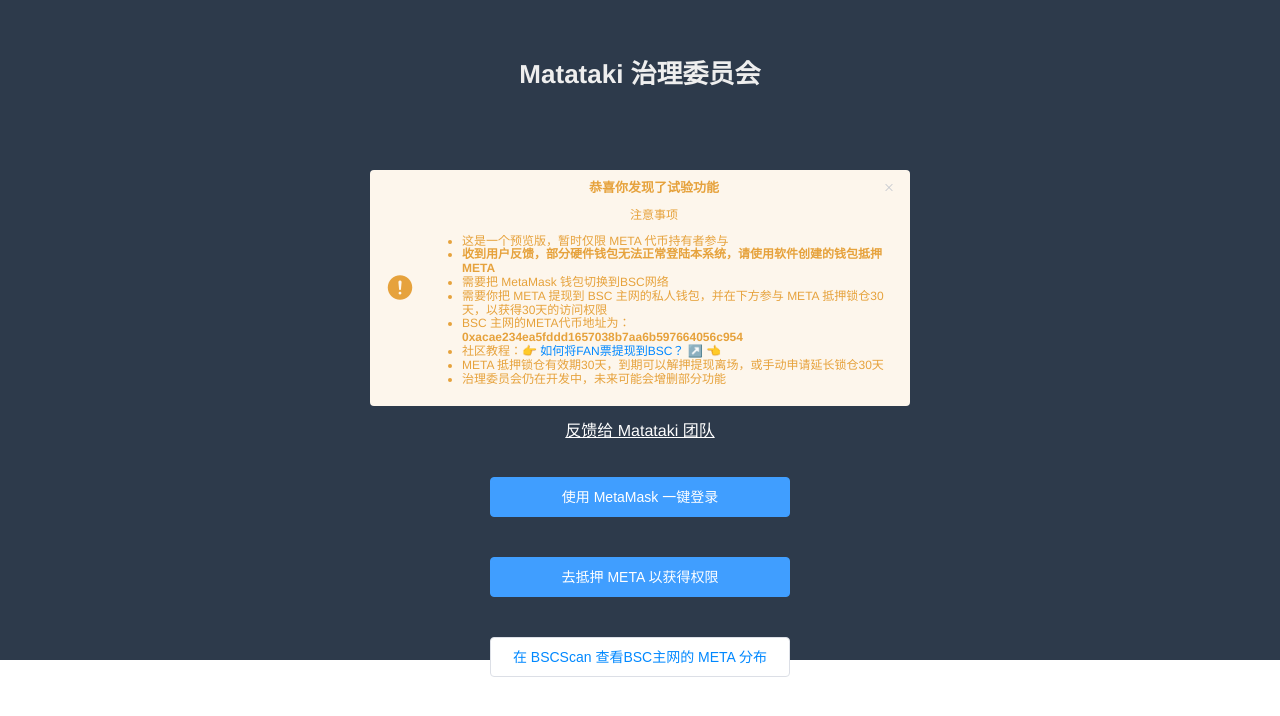
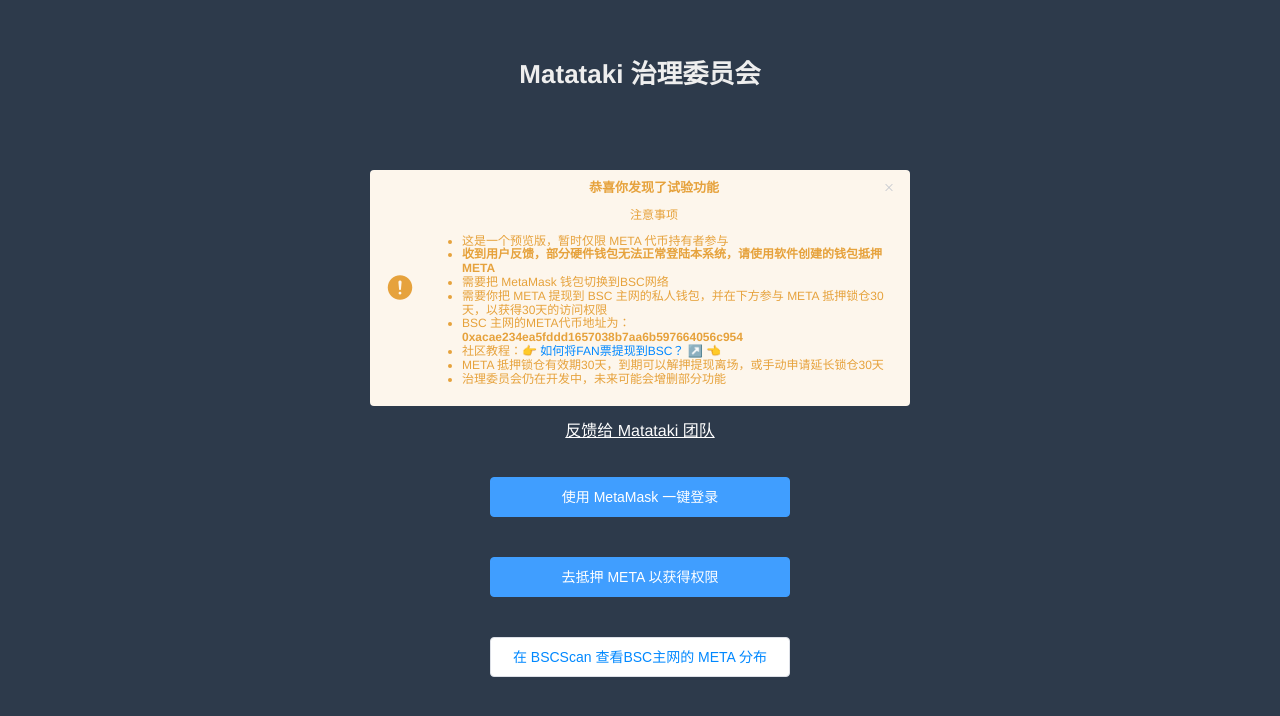
Before and after one commit to Matataki-io/management, a Vue app in the folder frontend-ng/: page /login in a window 1280 px wide. Shown: the part 140-856 px from the top of the page. Before the commit the page ends 800 px from the top, so only its background shows below. Built offline with nearby package versions, Linux system fonts and the light colour scheme.

Commit message:
feat: modify style

```diff
--- a/frontend-ng/src/views/login/index.vue
+++ b/frontend-ng/src/views/login/index.vue
@@ -144,10 +144,10 @@
 $dark_gray:#889aa4;
 $light_gray:#eee;
 .login-container {
-  position: fixed;
-  height: 100%;
+  min-height: 100%;
   width: 100%;
   background-color: $bg;
+  padding: 200px 0 40px;
   .login-form {
     position: absolute;
     left: 0;
@@ -197,7 +197,7 @@
 <style lang="scss" scoped>
 .login-content {
   max-width: 540px;
-  margin: 200px auto 0;
+  margin: 0 auto;
   text-align: center;
   .sign-in {
     margin: 20px;
```
